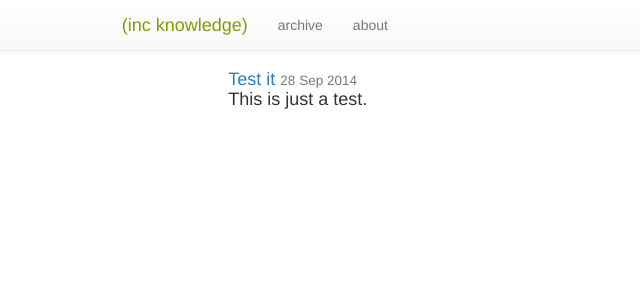
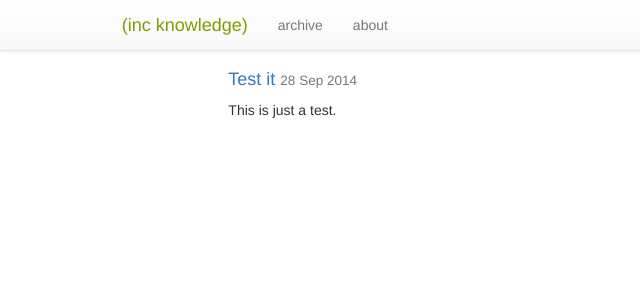
Before and after one commit to kordano/kordano.github.io, a Jekyll site: the page built from index.html, in a window 1280 px wide. Shown: the top 300 px of the page, without its empty margins (0-640 px from the left). Built offline with Jekyll 4.4.1, drawn with Linux system fonts in a browser that asks for light colours; nearby versions of some CDN libraries; Markdown is read by kramdown in place of the engine named in the settings; the list of posts is cut into pages by our own code.

Commit message:
some other style

```diff
--- a/index.html
+++ b/index.html
@@ -11,6 +11,6 @@ layout: default
 <h4>
   <a href="{{ post.url }}"> {{ post.title }}</a>
   <small class="text-muted">{{ post.date | date_to_string }}</small>
-  {{ post.excerpt }}
 </h4>
+{{ post.excerpt }}
 {% endfor %}
```
